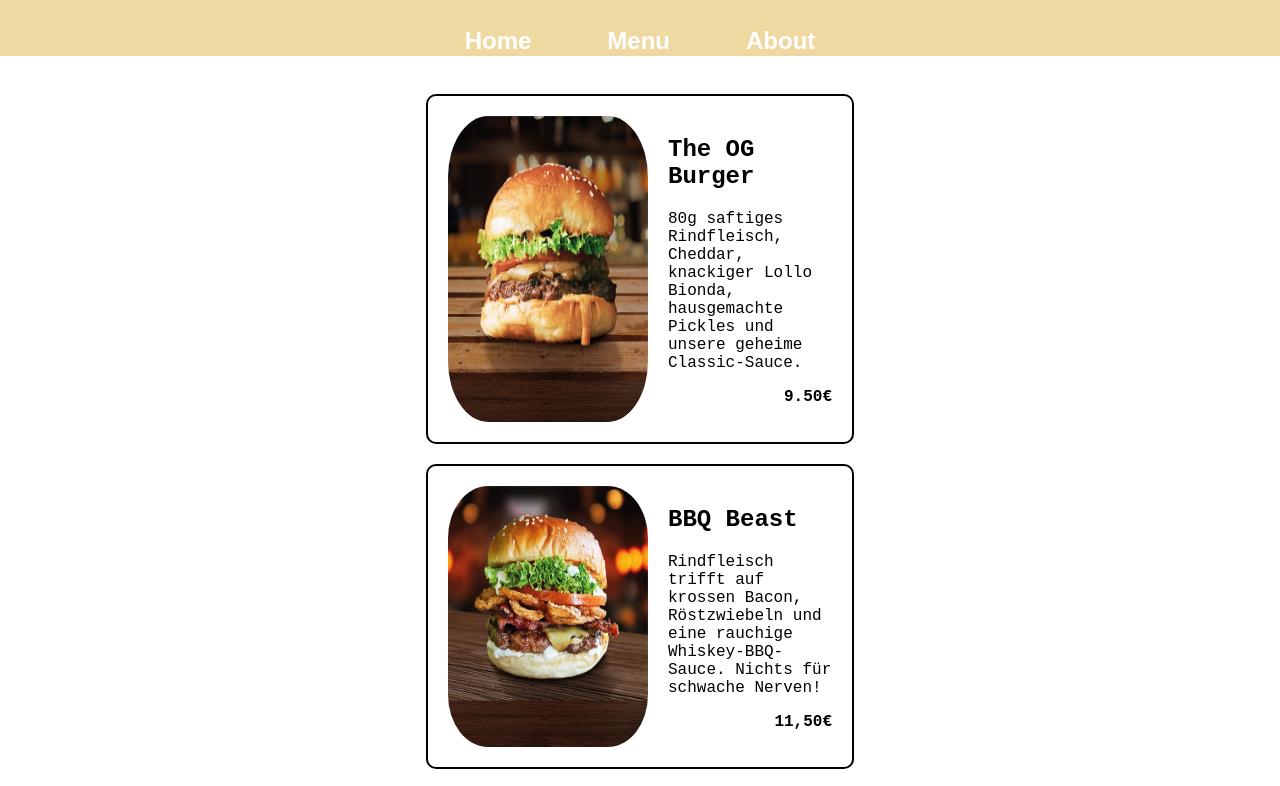
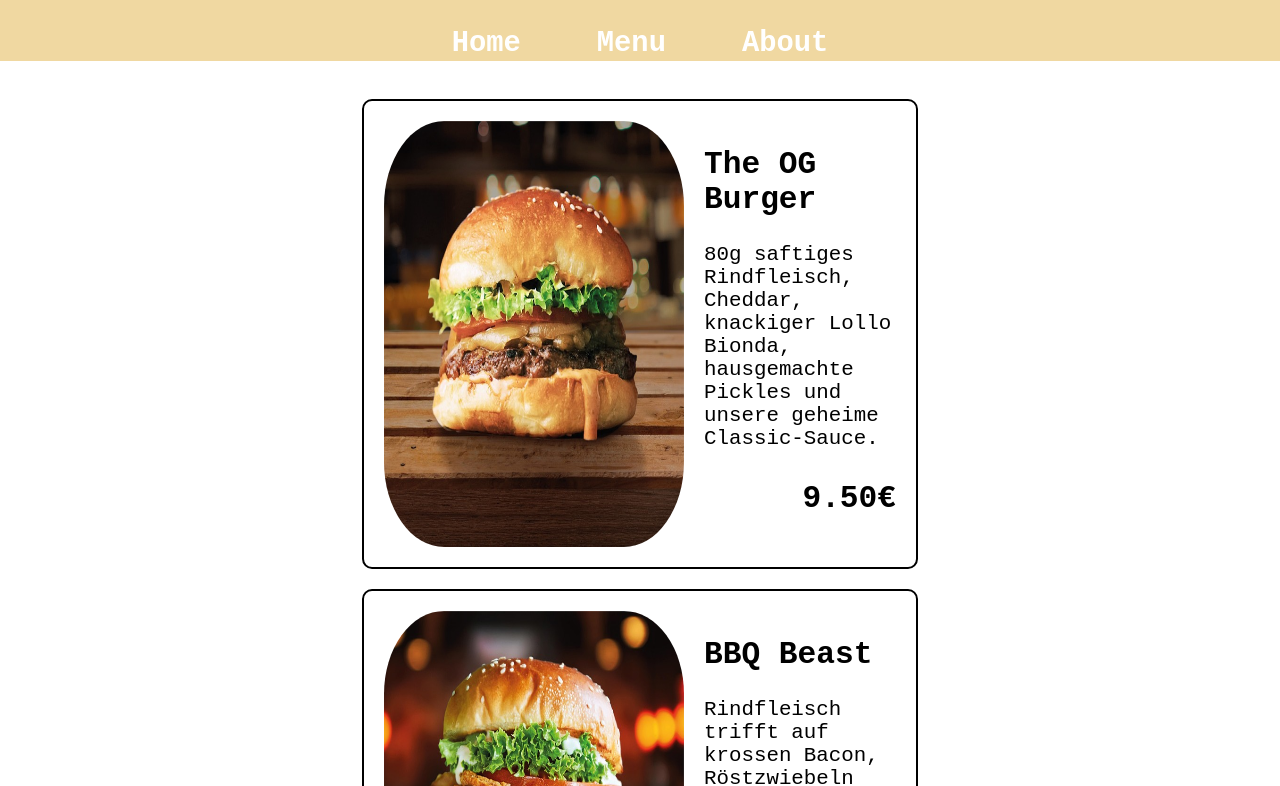
Before and after one commit to simon-wdev/restaurant, a website built with webpack: page src/template.html in a window 1280 px wide. Both pictures are taken after a click on the button "Menu". Shown: the top 786 px of the page. Built offline with nearby package versions, Linux system fonts and the light colour scheme; a web font is replaced by a local one.

Commit message:
Small layout and text-size fixes aft importing new font

```diff
--- a/src/about.js
+++ b/src/about.js
@@ -7,11 +7,12 @@ header.style.fontWeight = "bold";
 
 const description = document.createElement("p");
 description.textContent = "Das Patty Project startete nicht in der Küche sondern als Fullstack Projekt. Zwischen normalem Schulwahnsinn" +
-                          " und der Liebe zu Burgern war es mein Traum verschiedene Zutaten in Module zu bündeln, sodass die Wartezeit für Kunden minimal bleibt." +
+                          " und der Liebe zu Burgern war es unser Traum verschiedene Zutaten in Module zu bündeln, sodass die Wartezeit für Kunden minimal bleibt." +
                           " Seit 2025 machen wir nun Burger im 'Webpack-Format' und freuen uns auf euren Besuch. Kommt doch mal vorbei!"
 
 const infoWrapper = document.createElement("div");
 infoWrapper.classList.add("info-wrapper");
+
 
 function infoPairs(label, text){
     const infoRow = document.createElement("div");
--- a/src/styles.css
+++ b/src/styles.css
@@ -39,7 +39,8 @@ nav{
 
 button{
     font-weight: bold;
-    font-size: 1.5em;
+    font-size: 1.8em;
+    font-family: 'Iosevka', monospace;
     color: white;
     border: none;
     background: none;
@@ -90,7 +91,7 @@ button:hover{
 }
 
 .menu-wrapper img{
-    max-width: 200px;
+    max-width: 300px;
     border-radius: 20%;
 }
 
@@ -98,25 +99,29 @@ button:hover{
     display: flex;
     gap: 20px;
     border: black solid 2px;
-    width: 30%;
+    width: 40%;
     padding: 20px;
     border-radius: 10px;
+    font-size: 1.3em;
 }
 
 .price{
     text-align: right;
     font-weight: bold;
+    font-size: 1.5em;
 }
 
 .about-wrapper{
     display: flex;
     flex-direction: column;
     align-items: center;
+    font-size: 1.5em;
 }
 
 .about-wrapper p{
     max-width: 50vw;
 }
+
 
 .info-wrapper{
     display:flex;
```
